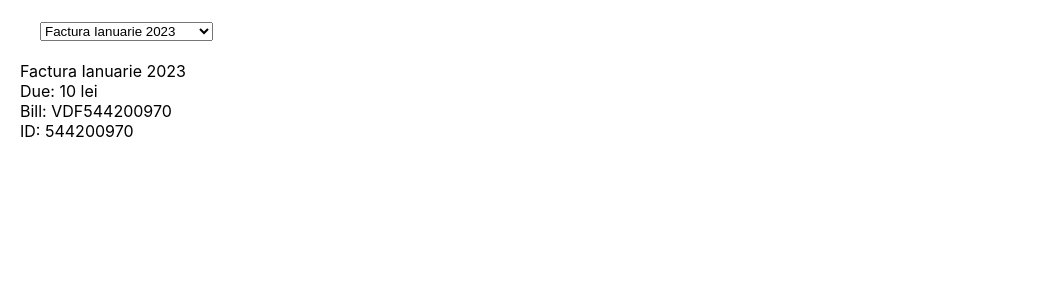
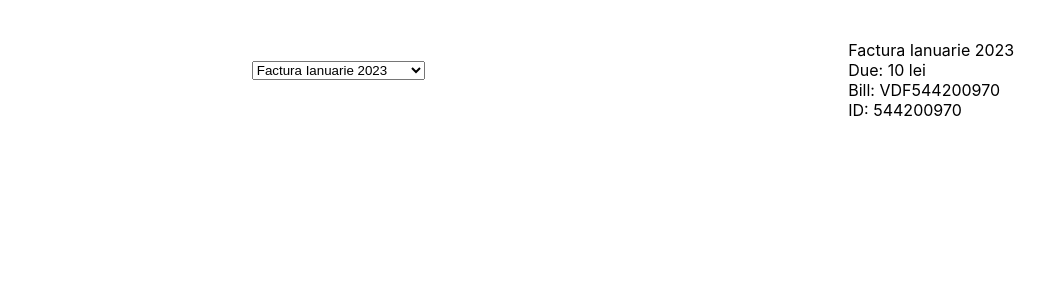
Before and after one commit to mogosbogdan/Dropdown, a React (Create React App) app: page / in a window 1280 px wide. Shown: the top 300 px of the page, without its empty margins (0-1055 px from the left). Built offline with nearby package versions, Linux system fonts and the light colour scheme.

Commit message:
style update

```diff
--- a/src/App.css
+++ b/src/App.css
@@ -1,11 +1,15 @@
 .App {
   padding: 20px;
+  display: flex;
+  justify-content: space-around;
 }
 
 .dropdown {
   margin-left: 20px;
+  align-self: center;
 }
 
 .invoiceDetails {
   margin-top: 20px;
+  width: 200px;
 }
```
